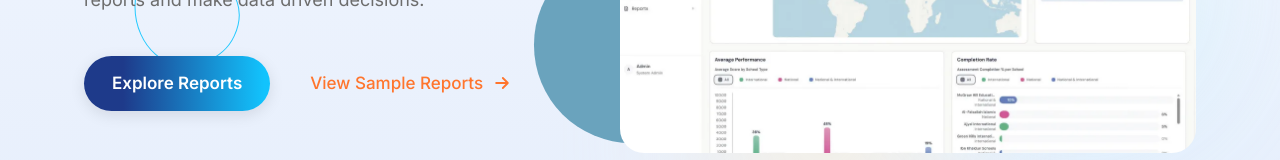
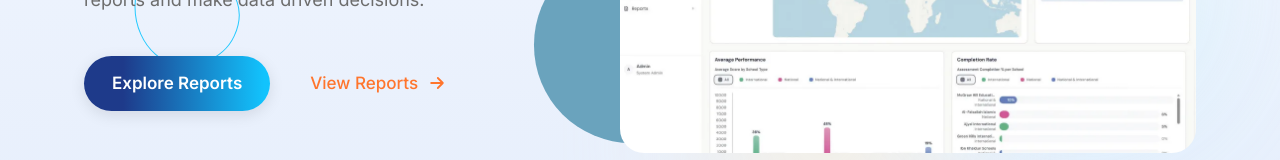
Before and after one commit to techviron-admin/kodeit-ascend, a Next.js app in the folder kodeit-next/: page /reports in a window 1280 px wide. Shown: the part 327-487 px from the top of the page. Built offline with nearby package versions, Linux system fonts and the light colour scheme.

Commit message:
Remove 'Sample' from hero links on reports, users, analytics

```diff
--- a/kodeit-next/app/analytics/page.jsx
+++ b/kodeit-next/app/analytics/page.jsx
@@ -129,7 +129,7 @@ export default function AnalyticsPage() {
           primaryHref="#insights"
           primaryLabel="Explore Analytics"
           secondaryHref="/dashboard"
-          secondaryLabel="View Sample Dashboard"
+          secondaryLabel="View Dashboard"
           imageAlt="Kodeit Ascend analytics dashboard"
         />
 
--- a/kodeit-next/app/reports/page.jsx
+++ b/kodeit-next/app/reports/page.jsx
@@ -137,7 +137,7 @@ export default function ReportsPage() {
           primaryHref="#categories"
           primaryLabel="Explore Reports"
           secondaryHref="/analytics"
-          secondaryLabel="View Sample Reports"
+          secondaryLabel="View Reports"
           imageAlt="Kodeit Ascend reports dashboard"
         />
 
--- a/kodeit-next/app/users/page.jsx
+++ b/kodeit-next/app/users/page.jsx
@@ -103,7 +103,7 @@ export default function UsersPage() {
           primaryHref="#roles"
           primaryLabel="Explore Roles"
           secondaryHref="/reports"
-          secondaryLabel="View Sample Reports"
+          secondaryLabel="View Reports"
           imageAlt="Kodeit Ascend user management portal"
         />
 
```
